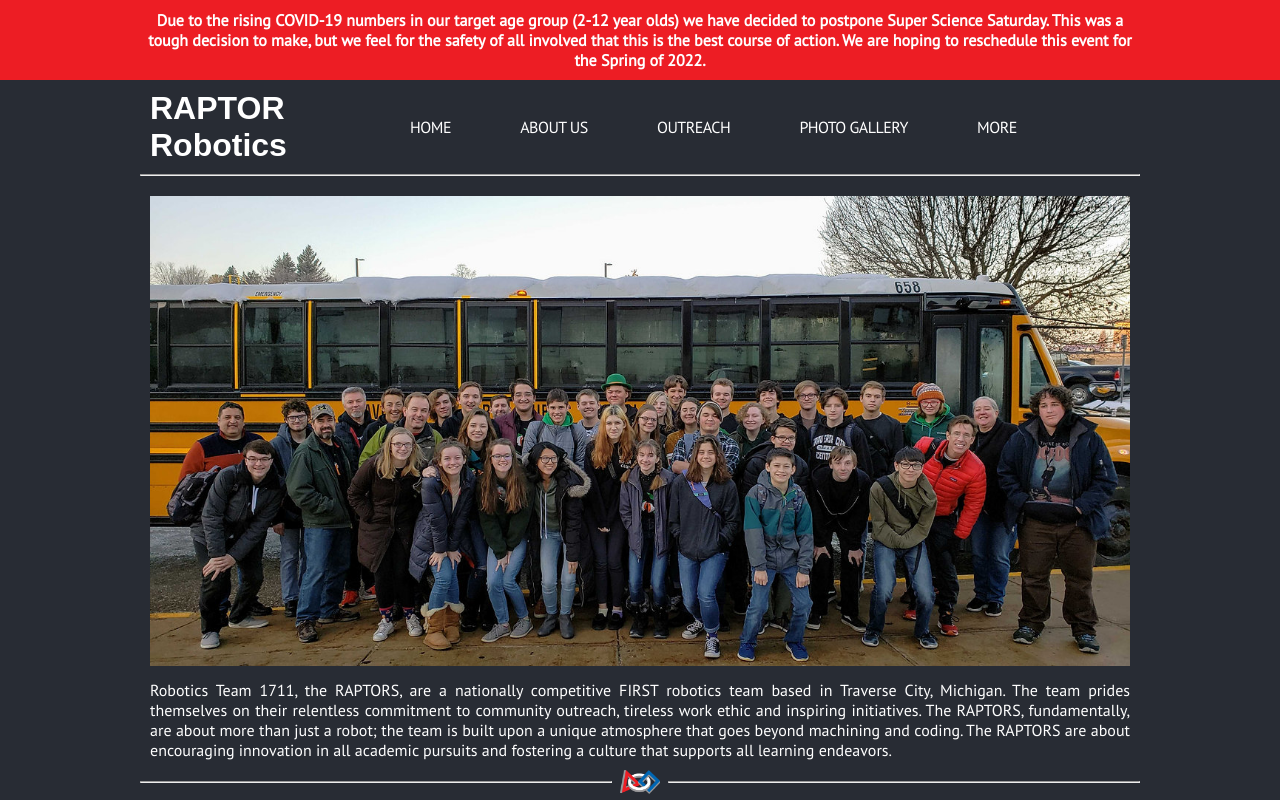
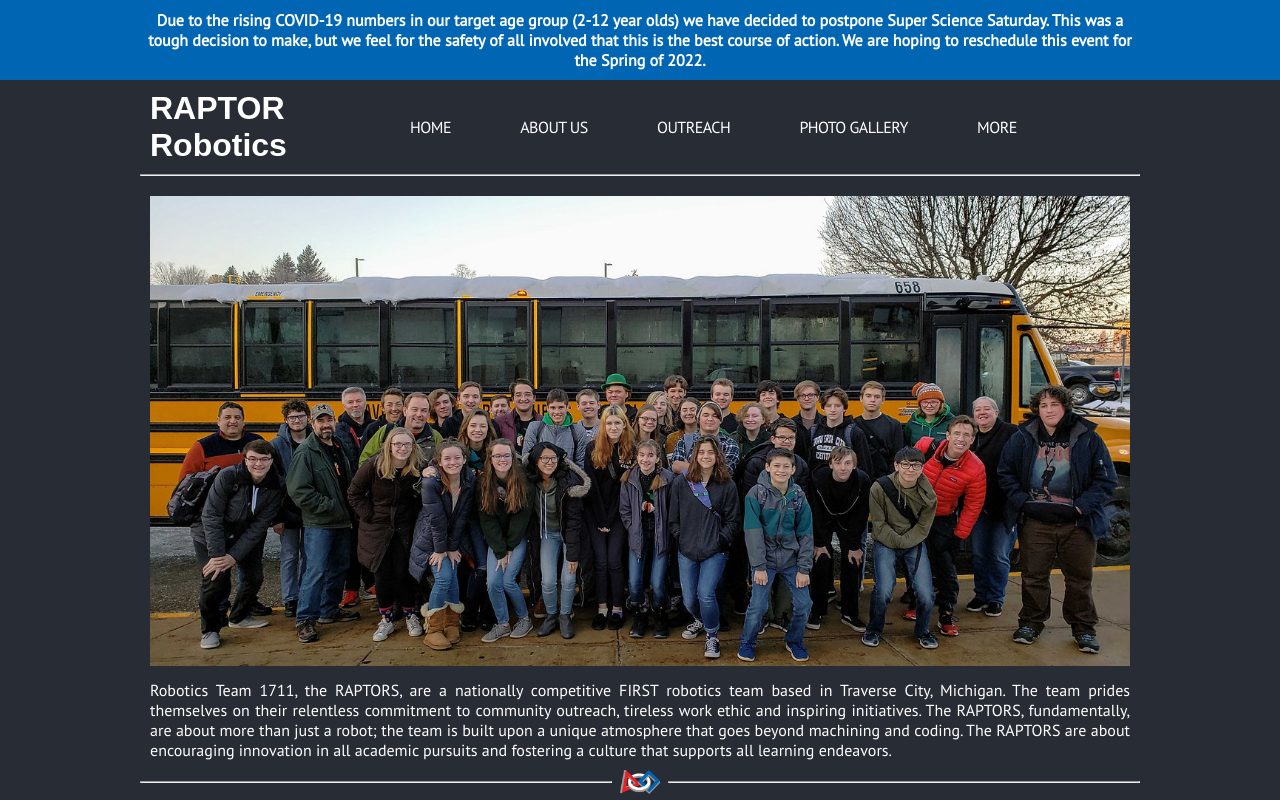
Before and after one commit to minigamerking/raptors1711.com, a React (Create React App) app: page / in a window 1280 px wide. Built offline with nearby package versions, Linux system fonts and the light colour scheme; a web font is replaced by a local one.

Commit message:
Added FIRST red and blue colors to `variables.scss`.

```diff
--- a/src/assets/styles/_variables.scss
+++ b/src/assets/styles/_variables.scss
@@ -1,4 +1,7 @@
 $pageWidth: 1000px;
+
+$firstBlue: #0066B3;
+$firstRed: #ED1C24;
 
 @mixin expandToMaxWidth($maxWidth: $pageWidth) {
 
--- a/src/react/elements/announcement-banner.scss
+++ b/src/react/elements/announcement-banner.scss
@@ -1,6 +1,8 @@
+@import "../../assets/styles/_variables";
+
 .announcement-banner {
 
-	background-color: #ED1D24;
+	background-color: $firstBlue;
 	display: flex;
 	flex-direction: column;
 	justify-content: center;
```
